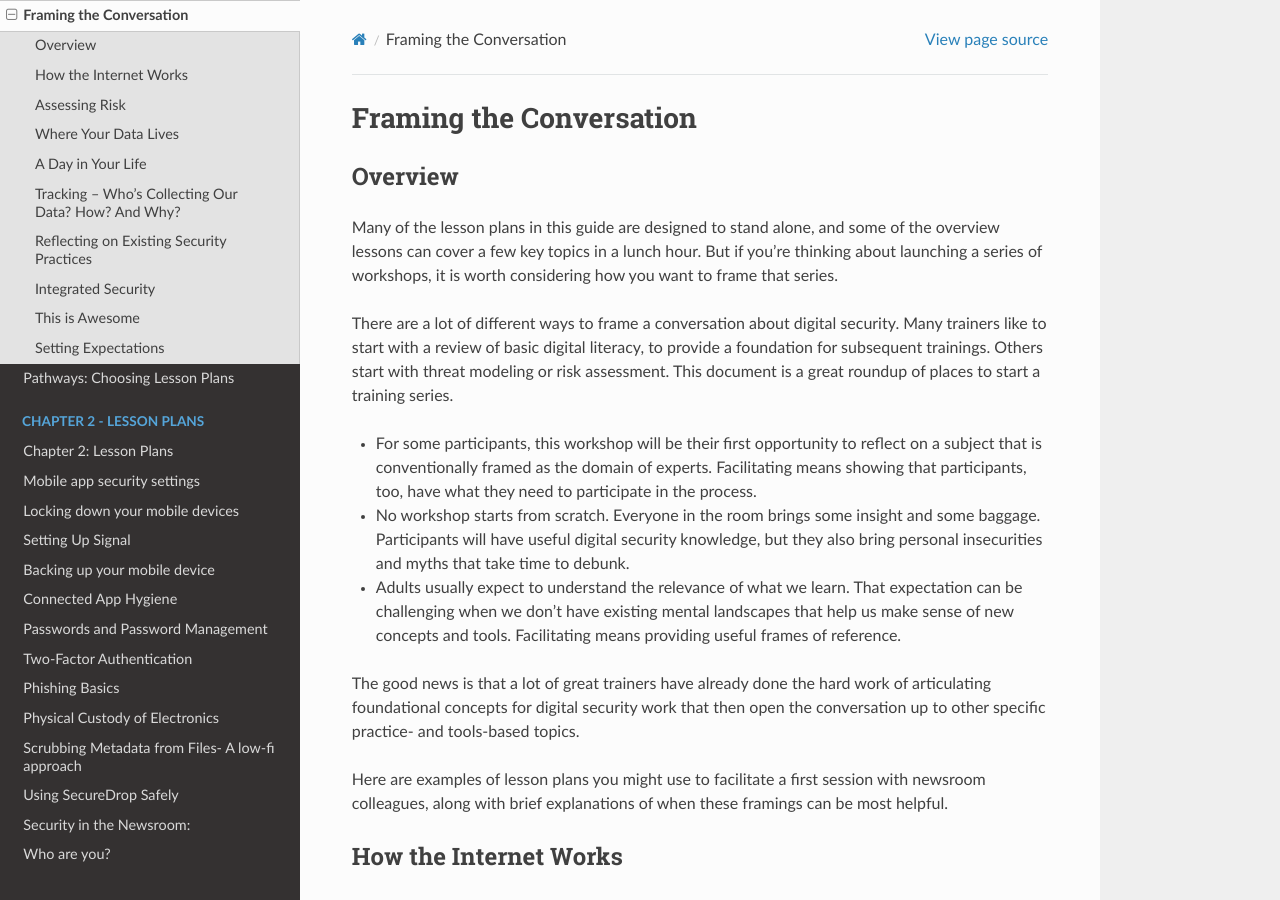
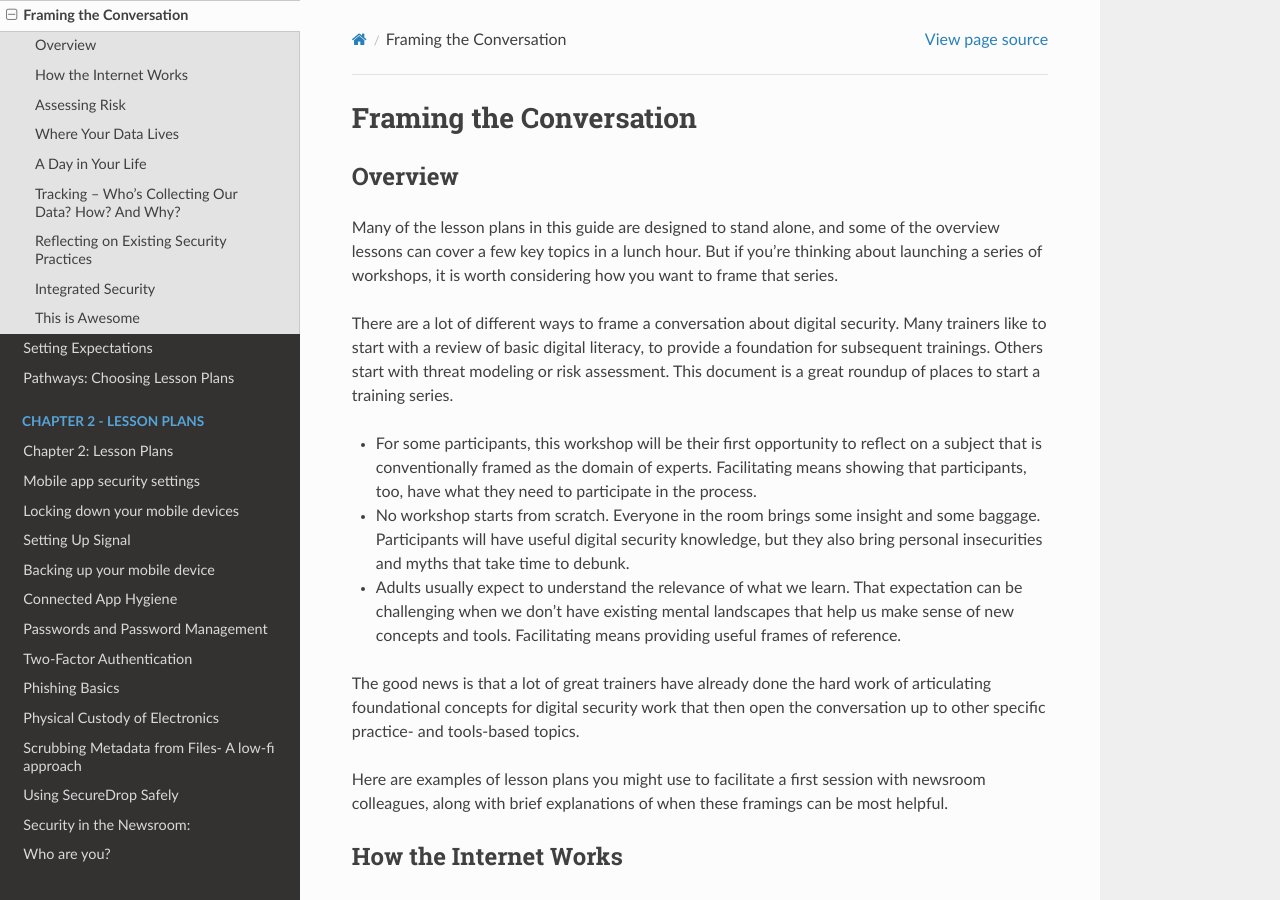
Before and after one commit to OpenNewsLabs/field-guide-security-training-newsroom, a Sphinx documentation site: the page built from docs/Chapter01-03-FramingStrategies.md, in a window 1280 px wide and 900 px high. Built offline with Sphinx 7.4.7 and the Read the Docs theme 2.0.0, drawn with Linux system fonts in a browser that asks for light colours.

```diff
--- a/docs/Chapter01-03-FramingStrategies.md
+++ b/docs/Chapter01-03-FramingStrategies.md
@@ -72,7 +72,7 @@ Practical privacy and security is just a part of digital literacy. Right now, fo
 
 Contexts in which this framing can be helpful: when you want to set a tone that none of this should be scary or overwhelming.
 
-## Setting Expectations
+# Setting Expectations
 
 Once you've identified a framing that resonates with you as a trainer, or that will resonate with the group, let that framing help you identify, and (as necessary) gently adjust expectations for the group. Most of these framing suggestions start with activities that incorporate a conversation about expectations. Two other great resources on setting and managing expectations are Chris Michael guide to  [getting participants in sync](https://level-up.cc/you-the-trainer/first-3-sessions-of-your-event/developing-a-shared-brain/), and DJ and Nicolás Sera-Leyva's guide to [understanding and managing expectations in digital security trainings](https://www.level-up.cc/you-the-trainer/setting-expectations-for-participants-organizers-and-yourself/), both at [Level Up](https://www.level-up.cc).Some of the places where there's often a gap between expectation and reality, in digital security trainings:
 
```
